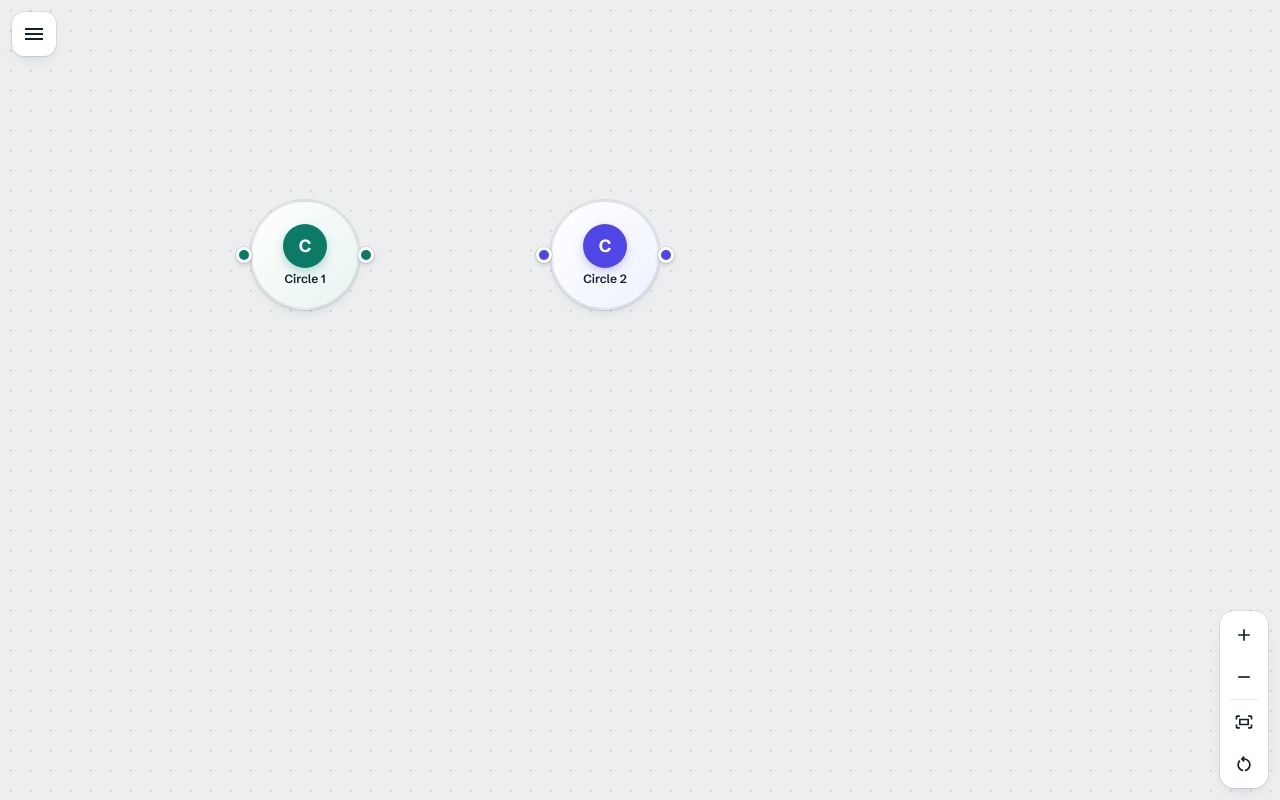
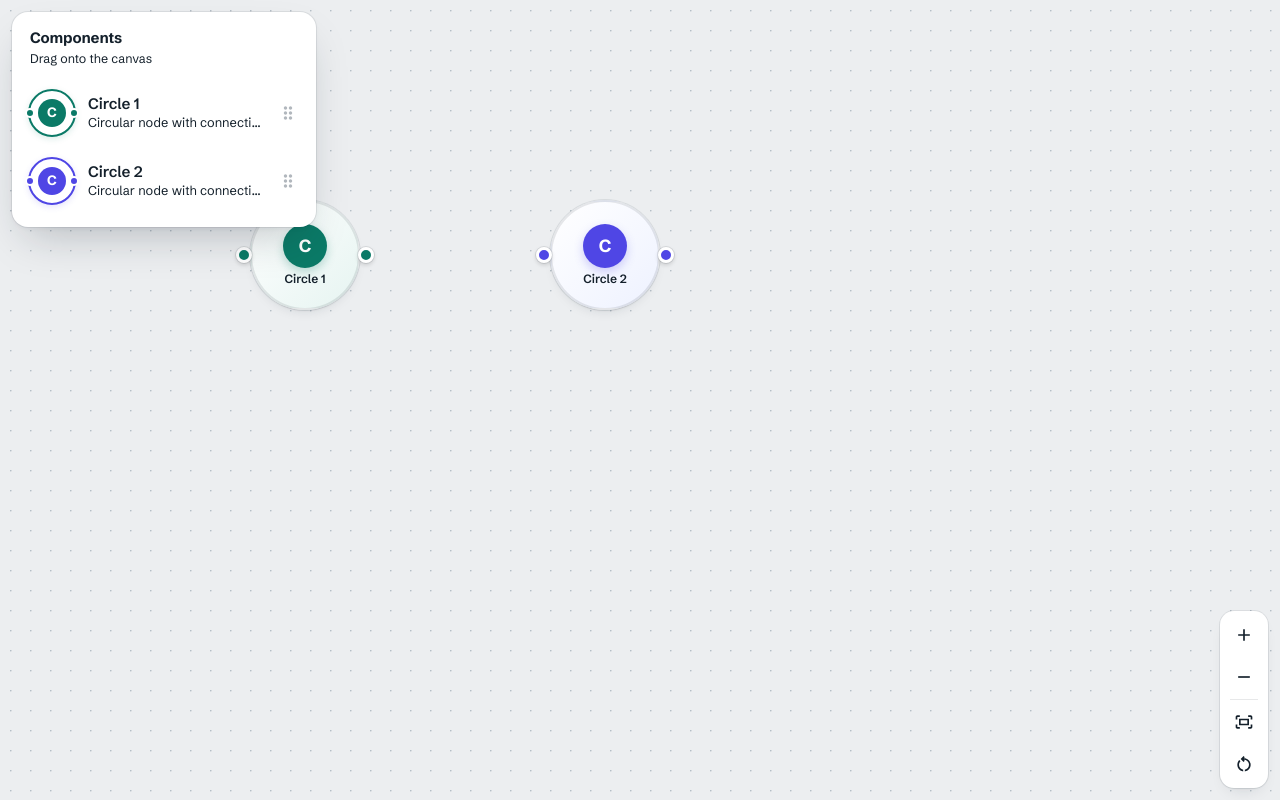
Before and after one commit to Brendanmebson/node-workspace-demo, a React (Vite) app: page / in a window 1280 px wide. Built offline with nearby package versions, Linux system fonts and the light colour scheme.

Commit message:
Make components sidebar permanently open

```diff
--- a/src/components/Sidebar/Sidebar.tsx
+++ b/src/components/Sidebar/Sidebar.tsx
@@ -1,15 +1,9 @@
-import CloseOutlined from '@mui/icons-material/CloseOutlined';
-import MenuOutlined from '@mui/icons-material/MenuOutlined';
 import Box from '@mui/material/Box';
-import IconButton from '@mui/material/IconButton';
 import Paper from '@mui/material/Paper';
 import { useTheme } from '@mui/material/styles';
-import Tooltip from '@mui/material/Tooltip';
 import Typography from '@mui/material/Typography';
 import useMediaQuery from '@mui/material/useMediaQuery';
-import { useEffect, useRef } from 'react';
 import { useDrag } from '../../context/DragContext';
-import { useWorkflow } from '../../context/WorkflowContext';
 import { catalog } from '../../data/components';
 import { EASE_OUT, tokens, zIndex } from '../../theme/tokens';
 import { DraggableNode } from './DraggableNode';
@@ -18,98 +12,25 @@ const SAFE_TOP = 'env(safe-area-inset-top, 0px)';
 const SAFE_LEFT = 'env(safe-area-inset-left, 0px)';
 
 /**
- * Collapsible component drawer. On desktop it floats over the canvas.
- * On a phone it is a full-height drawer that steps aside while you drag,
- * so the whole canvas is visible under your finger.
+ * Permanently open component sidebar. Floating on desktop canvas,
+ * responsive on mobile devices.
  */
 export function Sidebar() {
   const theme = useTheme();
   const isMobile = useMediaQuery(theme.breakpoints.down('sm'));
   const isTablet = useMediaQuery(theme.breakpoints.between('sm', 'md'));
   const coarse = useMediaQuery('(pointer: coarse)');
-  const { sidebarOpen, setSidebarOpen } = useWorkflow();
   const { dragging } = useDrag();
 
-  const toggleRef = useRef<HTMLButtonElement>(null);
-  const closeRef = useRef<HTMLButtonElement>(null);
-  const wasOpen = useRef(false);
-
-  const state: 'open' | 'closed' | 'dragging' = !sidebarOpen
-    ? 'closed'
-    : isMobile && dragging
-      ? 'dragging'
-      : 'open';
-
-  // Move focus into the drawer on open and back to the toggle on close.
-  useEffect(() => {
-    if (sidebarOpen && !wasOpen.current) closeRef.current?.focus({ preventScroll: true });
-    if (!sidebarOpen && wasOpen.current) toggleRef.current?.focus({ preventScroll: true });
-    wasOpen.current = sidebarOpen;
-  }, [sidebarOpen]);
-
-  useEffect(() => {
-    if (!sidebarOpen) return;
-    const onKey = (event: KeyboardEvent) => {
-      if (event.key === 'Escape' && !dragging) setSidebarOpen(false);
-    };
-    document.addEventListener('keydown', onKey);
-    return () => document.removeEventListener('keydown', onKey);
-  }, [sidebarOpen, dragging, setSidebarOpen]);
-
+  const state: 'open' | 'dragging' = isMobile && dragging ? 'dragging' : 'open';
   const panelWidth = isMobile ? 'min(86vw, 340px)' : isTablet ? 272 : 304;
 
   return (
-    <>
-      <Tooltip title="Components" placement="right">
-        <IconButton
-          ref={toggleRef}
-          aria-label="Open components"
-          aria-expanded={sidebarOpen}
-          aria-controls="component-drawer"
-          onClick={() => setSidebarOpen(true)}
-          inert={sidebarOpen ? true : undefined}
-          sx={{
-            position: 'absolute',
-            top: `calc(12px + ${SAFE_TOP})`,
-            left: `calc(12px + ${SAFE_LEFT})`,
-            zIndex: zIndex.toggle,
-            width: 44,
-            height: 44,
-            borderRadius: '12px',
-            backgroundColor: tokens.surface,
-            boxShadow: tokens.shadow.control,
-            opacity: sidebarOpen ? 0 : 1,
-            pointerEvents: sidebarOpen ? 'none' : 'auto',
-            transition: `opacity 140ms ease, background-color 140ms ease, transform 140ms ${EASE_OUT}`,
-          }}
-        >
-          <MenuOutlined />
-        </IconButton>
-      </Tooltip>
-
-      {/* Phone only: dims the canvas behind the drawer. Tap it to close. */}
-      {isMobile && (
-        <Box
-          aria-hidden
-          onClick={() => setSidebarOpen(false)}
-          sx={{
-            position: 'fixed',
-            inset: 0,
-            zIndex: zIndex.scrim,
-            backgroundColor: 'rgba(20, 32, 43, 0.28)',
-            opacity: state === 'open' ? 1 : 0,
-            pointerEvents: state === 'open' ? 'auto' : 'none',
-            transition: 'opacity 200ms ease',
-          }}
-        />
-      )}
-
     <Paper
       component="aside"
       id="component-drawer"
       aria-label="Components"
       elevation={0}
-        inert={state === 'closed' ? true : undefined}
       data-no-drop
       sx={{
         position: isMobile ? 'fixed' : 'absolute',
@@ -135,18 +56,11 @@ export function Sidebar() {
               maxHeight: 'calc(100% - 24px)',
               borderRadius: '16px',
             }),
-          // Opening eases out and takes a beat longer. Closing is quicker.
         ...(state === 'open' && {
           transform: 'none',
           opacity: 1,
           visibility: 'visible',
           transition: `transform 260ms ${EASE_OUT}, opacity 200ms ease`,
-          }),
-          ...(state === 'closed' && {
-            transform: 'translateX(calc(-100% - 24px))',
-            opacity: 0,
-            visibility: 'hidden',
-            transition: `transform 200ms ${EASE_OUT}, opacity 160ms ease, visibility 0s linear 200ms`,
         }),
         ...(state === 'dragging' && {
           transform: 'translateX(-24px)',
@@ -161,23 +75,13 @@ export function Sidebar() {
         },
       }}
     >
-        <Box sx={{ display: 'flex', alignItems: 'flex-start', gap: 1, p: '14px 10px 6px 18px' }}>
-          <Box sx={{ flex: 1, minWidth: 0 }}>
-            <Typography variant="h6" component="h2">
+      <Box sx={{ p: '16px 18px 10px 18px' }}>
+        <Typography variant="h6" component="h2" sx={{ fontWeight: 700 }}>
           Components
         </Typography>
         <Typography variant="body2" color="text.secondary" sx={{ mt: 0.25 }}>
           {coarse ? 'Hold, then drag onto the canvas' : 'Drag onto the canvas'}
         </Typography>
-          </Box>
-          <IconButton
-            ref={closeRef}
-            aria-label="Close components"
-            onClick={() => setSidebarOpen(false)}
-            sx={{ width: 40, height: 40, borderRadius: '10px' }}
-          >
-            <CloseOutlined fontSize="small" />
-          </IconButton>
       </Box>
 
       <Box
@@ -186,10 +90,10 @@ export function Sidebar() {
           minHeight: 0,
           overflowY: 'auto',
           overscrollBehavior: 'contain',
-            p: '4px 8px 10px',
+          p: '4px 8px 14px',
           display: 'flex',
           flexDirection: 'column',
-            gap: '2px',
+          gap: '4px',
         }}
       >
         {catalog.map((item) => (
@@ -197,6 +101,5 @@ export function Sidebar() {
         ))}
       </Box>
     </Paper>
-    </>
   );
 }
--- a/src/context/WorkflowContext.tsx
+++ b/src/context/WorkflowContext.tsx
@@ -74,7 +74,7 @@ const initialNodes: WorkflowNode[] = [
 export function WorkflowProvider({ children }: { children: ReactNode }) {
   const [nodes, setNodes, onNodesChange] = useNodesState<WorkflowNode>(initialNodes);
   const [edges, setEdges, onEdgesChange] = useEdgesState<WorkflowEdge>([]);
-  const [sidebarOpen, setSidebarOpen] = useState(false);
+  const [sidebarOpen, setSidebarOpen] = useState(true);
 
   const selectedNode = useMemo(() => nodes.find((n) => n.selected) ?? null, [nodes]);
 
```
Lines whose indentation alone changed are shown as unchanged.
